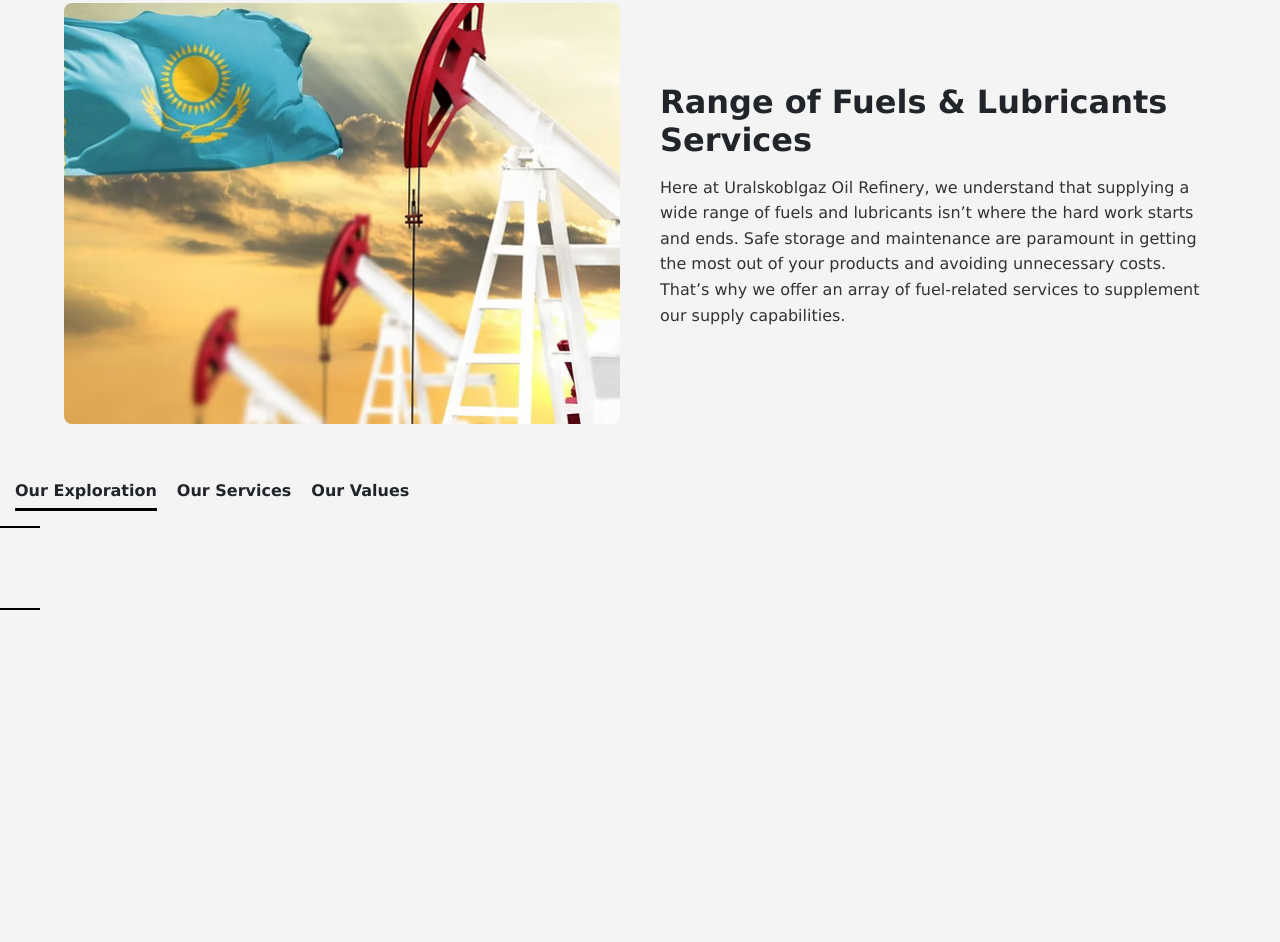
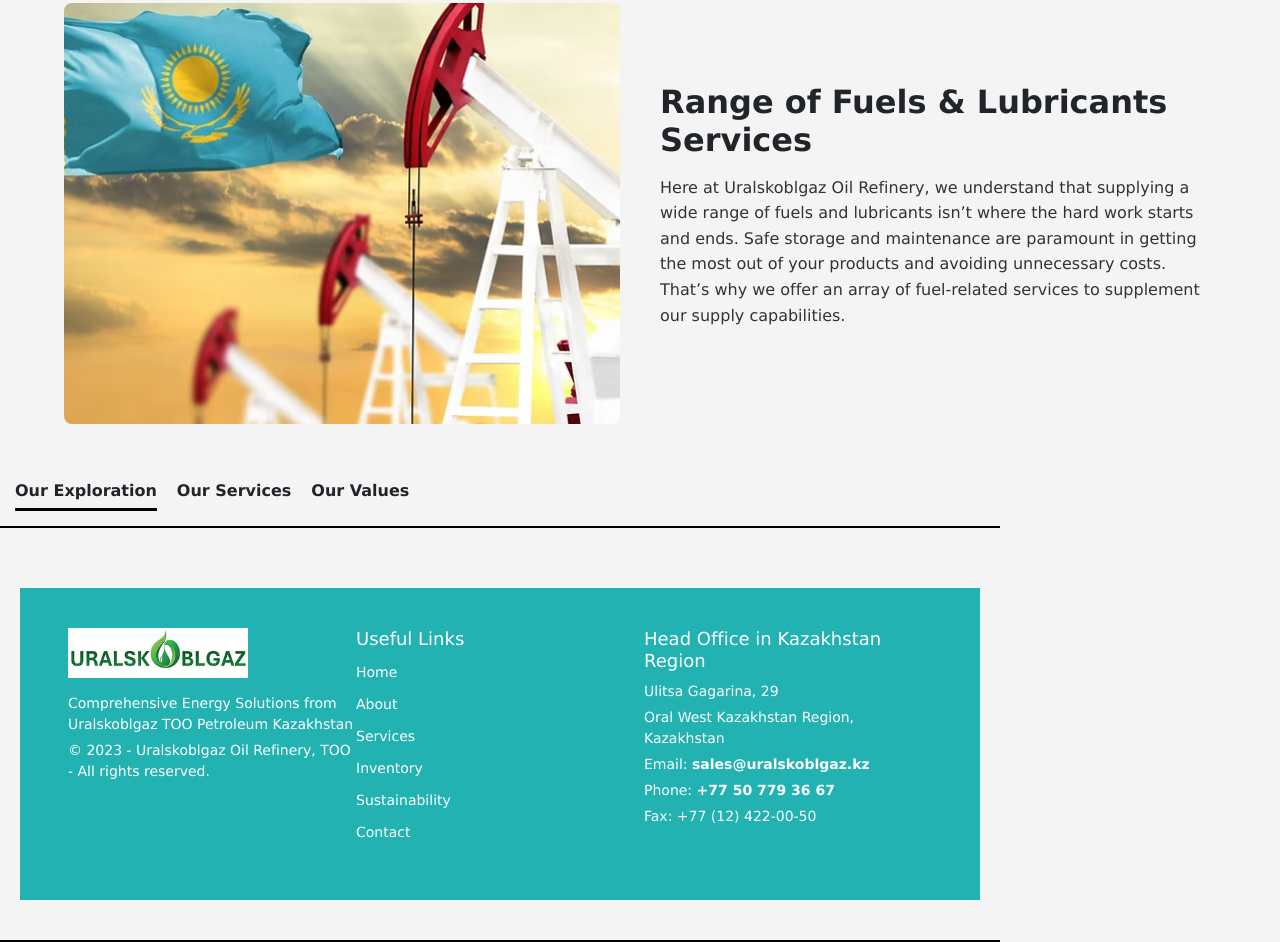
Before and after one commit to Clara4555/uralskoblgaz, a website built with Vite: page index.html in a window 1280 px wide. Shown: the part 2237-3179 px from the top of the page. Before the commit the page ends 2847 px from the top, so only its background shows below. Built offline with nearby package versions, Linux system fonts and the light colour scheme; files whose address does not match are found by name.

Commit message:
--------

```diff
--- a/index.html
+++ b/index.html
@@ -10,6 +10,8 @@
     <link rel="stylesheet" type="text/css" href="https://cdnjs.cloudflare.com/ajax/libs/font-awesome/6.3.0/css/all.min.css">
     <link rel="stylesheet" href="./src/styles/home.css">
     <link rel="stylesheet" href="./src/styles/navbar.css">
+    <link rel="stylesheet" href="./src/styles/footer.css">
+    <link rel="stylesheet" href="./src/styles/global.css">
     <title>Document</title>
 </head>
 <body>
@@ -266,11 +268,70 @@
             </ul>
         </div>
     </div>
+    <footer>
+        <div class="footer-container">
 
+            <!-- Left Section - Logo & Description -->
+            <div class="footer-logo">
+                <img src="./src/assets/images/Ural1-logo.png" alt="Uralskoblgaz Logo">
+                <p>Comprehensive Energy Solutions from Uralskoblgaz TOO Petroleum Kazakhstan</p>
+                <p>© 2023 - Uralskoblgaz Oil Refinery, TOO - All rights reserved.</p>
+            </div>
+
+            <!-- Middle Section - Useful Links -->
+            <div class="footer-links">
+                <h3>Useful Links</h3>
+                <ul>
+                    <li><a href="#">Home</a></li>
+                    <li><a href="#">About</a></li>
+                    <li><a href="#">Services</a></li>
+                    <li><a href="#">Inventory</a></li>
+                    <li><a href="#">Sustainability</a></li>
+                    <li><a href="#">Contact</a></li>
+                </ul>
+            </div>
+
+            <!-- Right Section - Contact Info -->
+            <div class="footer-contact">
+                <h3>Head Office in Kazakhstan Region</h3>
+                <p>Ulitsa Gagarina, 29</p>
+                <p>Oral West Kazakhstan Region, Kazakhstan</p>
+                <p>Email: <a href="mailto:sales@uralskoblgaz.kz">sales@uralskoblgaz.kz</a></p>
+                <p>Phone: <a href="tel:+77507793667">+77 50 779 36 67</a></p>
+                <p>Fax: +77 (12) 422-00-50</p>
+            </div>
+
+        </div>
+    </footer>
 </div>
  </div>
 <script src="./src/script/active-links.js"></script>
 <script src="./src/script/Slider.js"></script>
     <script src="./src/script/navbar.js"></script>
+    <script>
+        // JavaScript to toggle active class dynamically
+        document.querySelectorAll(".nav-item").forEach(link => {
+            link.addEventListener("click", function() {
+                document.querySelectorAll(".nav-item").forEach(nav => nav.classList.remove("active"));
+                this.classList.add("active");
+            });
+        });
+        document.addEventListener("DOMContentLoaded", function () {
+        const menuToggle = document.querySelector(".menu-toggle");
+        const navLinks = document.querySelector(".nav-links");
+
+        menuToggle.addEventListener("click", function () {
+            navLinks.classList.toggle("active");
+        });
+
+        document.querySelectorAll(".nav-item").forEach(link => {
+            link.addEventListener("click", function () {
+                document.querySelectorAll(".nav-item").forEach(nav => nav.classList.remove("active"));
+                this.classList.add("active");
+                navLinks.classList.remove("active");
+            });
+        });
+        });
+    </script>
 </body>
 </html>
```
